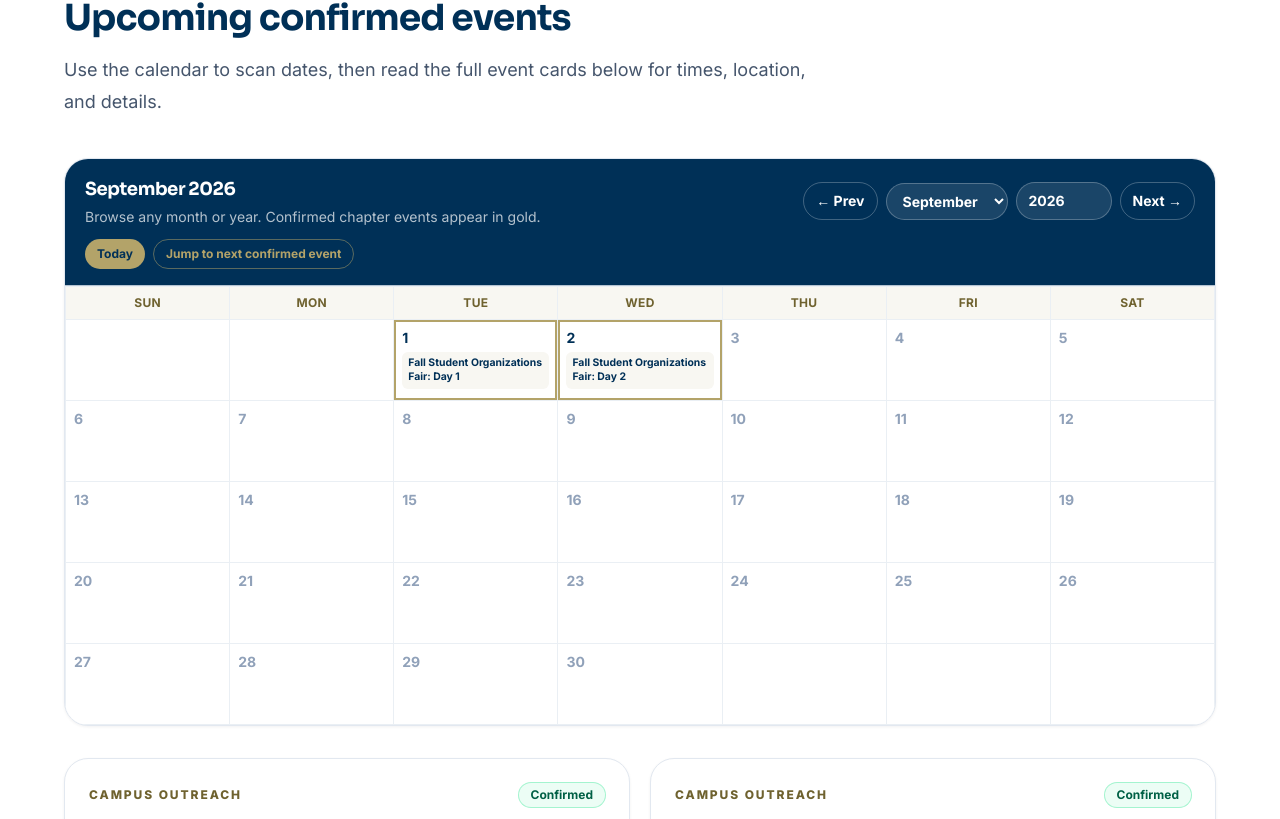
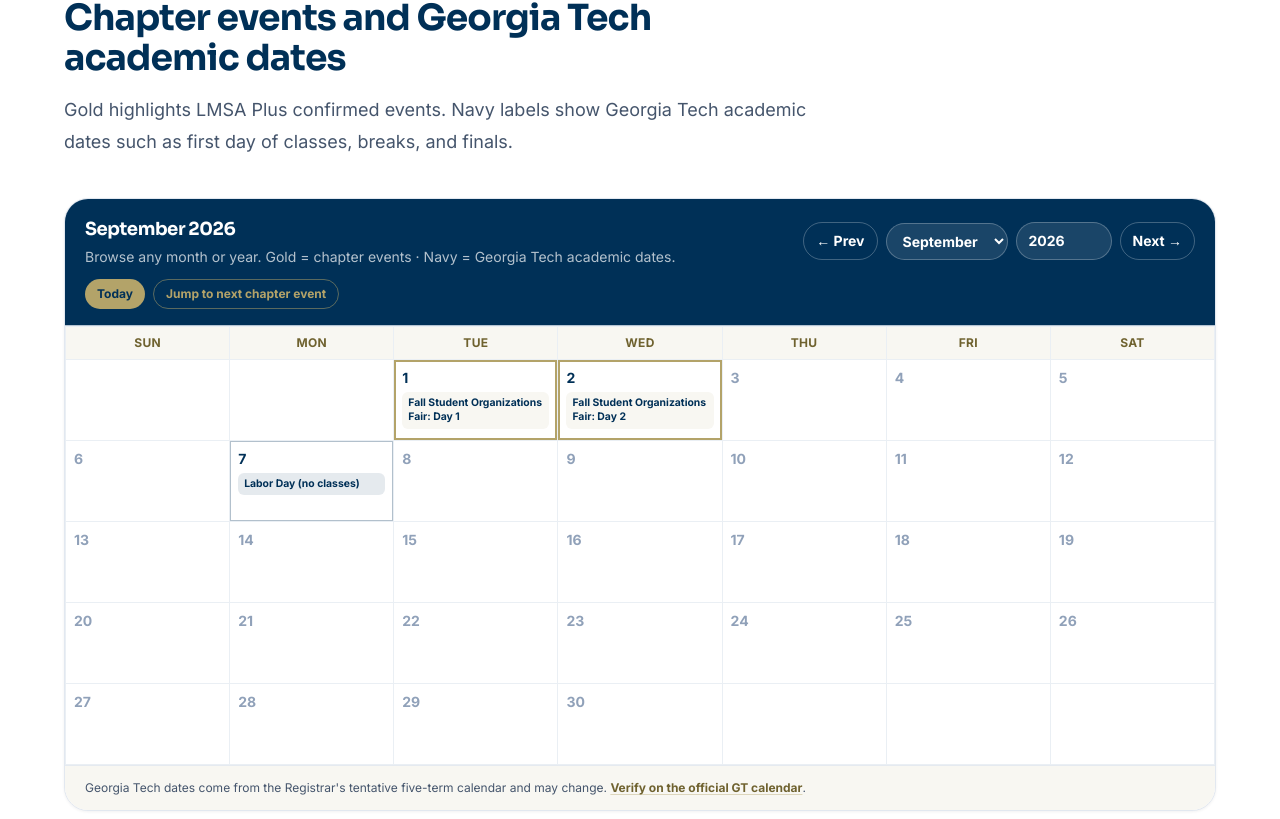
Before and after one commit to jas0nriverah/gt-lmsa-website, a Next.js app: page /events in a window 1280 px wide. Shown: the part 661-1480 px from the top of the page. Built offline with nearby package versions, Linux system fonts and the light colour scheme.

Commit message:
Add Georgia Tech academic dates to the events calendar
Show Registrar Fall 2026 and Spring 2027 milestones alongside confirmed chapter events, with a note that institute dates may change.

Co-authored-by: Cursor <cursoragent@cursor.com>

```diff
--- a/src/app/events/page.tsx
+++ b/src/app/events/page.tsx
@@ -5,7 +5,7 @@ import { EventCalendar } from "@/components/EventCalendar";
 import { PageHero } from "@/components/PageHero";
 import { Section } from "@/components/Section";
 import { SitePage } from "@/components/SitePage";
-import { events } from "@/lib/site-data";
+import { campusCalendarDates, events } from "@/lib/site-data";
 
 export const metadata: Metadata = {
   title: "Events",
@@ -27,25 +27,28 @@ export default function EventsPage() {
       />
       <Section
         eyebrow="Confirmed calendar"
-        title="Upcoming confirmed events"
-        description="Use the calendar to scan dates, then read the full event cards below for times, location, and details."
+        title="Chapter events and Georgia Tech academic dates"
+        description="Gold highlights LMSA Plus confirmed events. Navy labels show Georgia Tech academic dates such as first day of classes, breaks, and finals."
         className="bg-white"
       >
-        {confirmedEvents.length ? (
-          <div className="grid gap-8">
-            <EventCalendar events={confirmedEvents} />
+        <div className="grid gap-8">
+          <EventCalendar
+            events={confirmedEvents}
+            campusDates={campusCalendarDates}
+          />
+          {confirmedEvents.length ? (
             <div className="grid gap-5 md:grid-cols-2">
               {confirmedEvents.map((event) => (
                 <EventCard key={event.id} event={event} />
               ))}
             </div>
-          </div>
-        ) : (
-          <EmptyState
-            title="No events have been confirmed yet"
-            description="The first public dates, locations, and registration details will be posted after the founding board verifies them."
-          />
-        )}
+          ) : (
+            <EmptyState
+              title="No LMSA Plus events have been confirmed yet"
+              description="Chapter dates will appear here after the founding board verifies them. Georgia Tech academic dates still show on the calendar above."
+            />
+          )}
+        </div>
       </Section>
       <Section
         eyebrow="Planning board"
--- a/src/components/EventCalendar.tsx
+++ b/src/components/EventCalendar.tsx
@@ -1,7 +1,7 @@
 "use client";
 
 import { useMemo, useState } from "react";
-import type { ChapterEvent } from "@/lib/site-types";
+import type { CampusCalendarDate, ChapterEvent } from "@/lib/site-types";
 
 const WEEKDAYS = ["Sun", "Mon", "Tue", "Wed", "Thu", "Fri", "Sat"];
 const MONTH_NAMES = [
@@ -19,13 +19,37 @@ const MONTH_NAMES = [
   "December",
 ];
 
+type CalendarItem = {
+  id: string;
+  title: string;
+  kind: "chapter" | "campus";
+  href?: string;
+};
+
 function parseLocalDate(isoDate: string) {
   const [year, month, day] = isoDate.split("-").map(Number);
   return new Date(year, month - 1, day);
 }
 
-function initialView(events: ChapterEvent[]) {
-  const dated = events
+function eachDayInRange(startIso: string, endIso?: string) {
+  const start = parseLocalDate(startIso);
+  const end = endIso ? parseLocalDate(endIso) : start;
+  const days: Date[] = [];
+  for (
+    let cursor = new Date(start.getFullYear(), start.getMonth(), start.getDate());
+    cursor.getTime() <= end.getTime();
+    cursor = new Date(cursor.getFullYear(), cursor.getMonth(), cursor.getDate() + 1)
+  ) {
+    days.push(new Date(cursor));
+  }
+  return days;
+}
+
+function initialView(
+  chapterEvents: ChapterEvent[],
+  campusDates: CampusCalendarDate[],
+) {
+  const dated = chapterEvents
     .filter((event) => event.startDate)
     .map((event) => parseLocalDate(event.startDate!))
     .sort((a, b) => a.getTime() - b.getTime());
@@ -34,29 +58,69 @@ function initialView(events: ChapterEvent[]) {
     return { year: dated[0].getFullYear(), monthIndex: dated[0].getMonth() };
   }
 
+  const campusDated = campusDates
+    .map((date) => parseLocalDate(date.startDate))
+    .sort((a, b) => a.getTime() - b.getTime());
+  if (campusDated.length) {
+    return {
+      year: campusDated[0].getFullYear(),
+      monthIndex: campusDated[0].getMonth(),
+    };
+  }
+
   const today = new Date();
   return { year: today.getFullYear(), monthIndex: today.getMonth() };
 }
 
-export function EventCalendar({ events }: { events: ChapterEvent[] }) {
-  const startingPoint = useMemo(() => initialView(events), [events]);
+export function EventCalendar({
+  events,
+  campusDates = [],
+}: {
+  events: ChapterEvent[];
+  campusDates?: CampusCalendarDate[];
+}) {
+  const startingPoint = useMemo(
+    () => initialView(events, campusDates),
+    [events, campusDates],
+  );
   const [year, setYear] = useState(startingPoint.year);
   const [monthIndex, setMonthIndex] = useState(startingPoint.monthIndex);
 
-  const eventsByDay = useMemo(() => {
-    const map = new Map<number, ChapterEvent[]>();
+  const itemsByDay = useMemo(() => {
+    const map = new Map<number, CalendarItem[]>();
+
+    function addItem(date: Date, item: CalendarItem) {
+      if (date.getFullYear() !== year || date.getMonth() !== monthIndex) {
+        return;
+      }
+      const list = map.get(date.getDate()) ?? [];
+      list.push(item);
+      map.set(date.getDate(), list);
+    }
+
     for (const event of events) {
       if (!event.startDate) continue;
-      const date = parseLocalDate(event.startDate);
-      if (date.getFullYear() !== year || date.getMonth() !== monthIndex) {
-        continue;
+      addItem(parseLocalDate(event.startDate), {
+        id: event.id,
+        title: event.title,
+        kind: "chapter",
+        href: `#${event.id}`,
+      });
+    }
+
+    for (const campusDate of campusDates) {
+      for (const day of eachDayInRange(campusDate.startDate, campusDate.endDate)) {
+        addItem(day, {
+          id: `${campusDate.id}-${day.toISOString().slice(0, 10)}`,
+          title: campusDate.title,
+          kind: "campus",
+          href: campusDate.sourceUrl,
+        });
       }
-      const list = map.get(date.getDate()) ?? [];
-      list.push(event);
-      map.set(date.getDate(), list);
     }
+
     return map;
-  }, [events, year, monthIndex]);
+  }, [events, campusDates, year, monthIndex]);
 
   const firstDay = new Date(year, monthIndex, 1).getDay();
   const daysInMonth = new Date(year, monthIndex + 1, 0).getDate();
@@ -80,7 +144,7 @@ export function EventCalendar({ events }: { events: ChapterEvent[] }) {
     setMonthIndex(today.getMonth());
   }
 
-  function goToNextEvent() {
+  function goToNextChapterEvent() {
     const upcoming = events
       .filter((event) => event.startDate)
       .map((event) => parseLocalDate(event.startDate!))
@@ -103,7 +167,7 @@ export function EventCalendar({ events }: { events: ChapterEvent[] }) {
               {MONTH_NAMES[monthIndex]} {year}
             </h3>
             <p className="mt-1 text-sm text-white/70">
-              Browse any month or year. Confirmed chapter events appear in gold.
+              Browse any month or year. Gold = chapter events · Navy = Georgia Tech academic dates.
             </p>
           </div>
           <div className="flex flex-wrap items-center gap-2">
@@ -167,10 +231,10 @@ export function EventCalendar({ events }: { events: ChapterEvent[] }) {
           </button>
           <button
             type="button"
-            onClick={goToNextEvent}
+            onClick={goToNextChapterEvent}
             className="rounded-full border border-gt-gold/50 px-3 py-1.5 text-xs font-bold text-gt-gold transition hover:bg-white/10"
           >
-            Jump to next confirmed event
+            Jump to next chapter event
           </button>
         </div>
       </div>
@@ -185,35 +249,62 @@ export function EventCalendar({ events }: { events: ChapterEvent[] }) {
           </div>
         ))}
         {cells.map((day, index) => {
-          const dayEvents = day ? eventsByDay.get(day) : undefined;
-          const hasEvents = Boolean(dayEvents?.length);
+          const dayItems = day ? itemsByDay.get(day) : undefined;
+          const hasChapter = Boolean(
+            dayItems?.some((item) => item.kind === "chapter"),
+          );
+          const hasCampus = Boolean(
+            dayItems?.some((item) => item.kind === "campus"),
+          );
 
           return (
             <div
               key={`${year}-${monthIndex}-${index}`}
               className={`min-h-20 bg-white p-2 ${
-                hasEvents ? "ring-2 ring-inset ring-gt-gold" : ""
+                hasChapter
+                  ? "ring-2 ring-inset ring-gt-gold"
+                  : hasCampus
+                    ? "ring-1 ring-inset ring-gt-navy/30"
+                    : ""
               }`}
             >
               {day ? (
                 <>
                   <p
                     className={`text-sm font-bold ${
-                      hasEvents ? "text-gt-navy" : "text-slate-400"
+                      hasChapter || hasCampus ? "text-gt-navy" : "text-slate-400"
                     }`}
                   >
                     {day}
                   </p>
-                  {hasEvents ? (
+                  {dayItems?.length ? (
                     <ul className="mt-1 space-y-1">
-                      {dayEvents!.map((event) => (
-                        <li key={event.id}>
-                          <a
-                            href={`#${event.id}`}
-                            className="block rounded-md bg-gt-cream px-1.5 py-1 text-[0.65rem] font-bold leading-snug text-gt-navy hover:bg-gt-gold/30"
-                          >
-                            {event.title}
-                          </a>
+                      {dayItems.map((item) => (
+                        <li key={item.id}>
+                          {item.href ? (
+                            <a
+                              href={item.href}
+                              target={
+                                item.kind === "campus" ? "_blank" : undefined
+                              }
+                              rel={
+                                item.kind === "campus"
+                                  ? "noopener noreferrer"
+                                  : undefined
+                              }
+                              className={`block rounded-md px-1.5 py-1 text-[0.65rem] font-bold leading-snug ${
+                                item.kind === "chapter"
+                                  ? "bg-gt-cream text-gt-navy hover:bg-gt-gold/30"
+                                  : "bg-gt-navy/10 text-gt-navy hover:bg-gt-navy/15"
+                              }`}
+                            >
+                              {item.title}
+                            </a>
+                          ) : (
+                            <span className="block rounded-md bg-gt-navy/10 px-1.5 py-1 text-[0.65rem] font-bold leading-snug text-gt-navy">
+                              {item.title}
+                            </span>
+                          )}
                         </li>
                       ))}
                     </ul>
@@ -224,6 +315,19 @@ export function EventCalendar({ events }: { events: ChapterEvent[] }) {
           );
         })}
       </div>
+      <p className="border-t border-slate-200/80 bg-gt-cream px-5 py-3 text-xs leading-5 text-slate-600">
+        Georgia Tech dates come from the Registrar&apos;s tentative five-term
+        calendar and may change.{" "}
+        <a
+          href="https://registrar.gatech.edu/info/tentative-five-term-school-calendar"
+          target="_blank"
+          rel="noopener noreferrer"
+          className="font-bold text-gt-dark-gold underline decoration-gt-gold/40 underline-offset-2 hover:text-gt-navy"
+        >
+          Verify on the official GT calendar
+        </a>
+        .
+      </p>
     </div>
   );
 }
--- a/src/lib/site-data.ts
+++ b/src/lib/site-data.ts
@@ -13,6 +13,7 @@ import type {
   ActionLink,
   Announcement,
   BoardMember,
+  CampusCalendarDate,
   ChapterEvent,
   ChapterInfo,
   CoreValue,
@@ -296,6 +297,128 @@ export const events: ChapterEvent[] = [
     description:
       "A planned first meeting for members to connect, review the semester direction, and learn how to participate in early chapter projects.",
     registrationStatus: "coming-soon",
+  },
+];
+
+// Georgia Tech academic dates from the Registrar tentative five-term calendar.
+// Verify against https://registrar.gatech.edu/info/tentative-five-term-school-calendar
+// before relying on these for planning. Dates may change.
+const GT_CALENDAR_SOURCE =
+  "https://registrar.gatech.edu/info/tentative-five-term-school-calendar";
+
+export const campusCalendarDates: CampusCalendarDate[] = [
+  {
+    id: "gt-fall-2026-first-day",
+    title: "GT First Day of Classes",
+    startDate: "2026-08-24",
+    term: "Fall 2026",
+    sourceUrl: GT_CALENDAR_SOURCE,
+  },
+  {
+    id: "gt-fall-2026-labor-day",
+    title: "Labor Day (no classes)",
+    startDate: "2026-09-07",
+    term: "Fall 2026",
+    sourceUrl: GT_CALENDAR_SOURCE,
+  },
+  {
+    id: "gt-fall-2026-recess",
+    title: "Fall Break (no classes)",
+    startDate: "2026-10-05",
+    endDate: "2026-10-06",
+    term: "Fall 2026",
+    sourceUrl: GT_CALENDAR_SOURCE,
+  },
+  {
+    id: "gt-fall-2026-thanksgiving-eve",
+    title: "Day before Thanksgiving (no classes)",
+    startDate: "2026-11-25",
+    term: "Fall 2026",
+    sourceUrl: GT_CALENDAR_SOURCE,
+  },
+  {
+    id: "gt-fall-2026-thanksgiving",
+    title: "Thanksgiving Break",
+    startDate: "2026-11-26",
+    endDate: "2026-11-27",
+    term: "Fall 2026",
+    sourceUrl: GT_CALENDAR_SOURCE,
+  },
+  {
+    id: "gt-fall-2026-final-instructional",
+    title: "Final Instructional Class Days",
+    startDate: "2026-12-07",
+    endDate: "2026-12-08",
+    term: "Fall 2026",
+    sourceUrl: GT_CALENDAR_SOURCE,
+  },
+  {
+    id: "gt-fall-2026-reading-day",
+    title: "Reading Day",
+    startDate: "2026-12-09",
+    term: "Fall 2026",
+    sourceUrl: GT_CALENDAR_SOURCE,
+  },
+  {
+    id: "gt-fall-2026-finals",
+    title: "Final Exams",
+    startDate: "2026-12-10",
+    endDate: "2026-12-17",
+    term: "Fall 2026",
+    sourceUrl: GT_CALENDAR_SOURCE,
+  },
+  {
+    id: "gt-fall-2026-commencement",
+    title: "Commencement",
+    startDate: "2026-12-17",
+    endDate: "2026-12-19",
+    term: "Fall 2026",
+    sourceUrl: GT_CALENDAR_SOURCE,
+  },
+  {
+    id: "gt-spring-2027-first-day",
+    title: "GT First Day of Classes",
+    startDate: "2027-01-11",
+    term: "Spring 2027",
+    sourceUrl: GT_CALENDAR_SOURCE,
+  },
+  {
+    id: "gt-spring-2027-mlk",
+    title: "MLK Day (no classes)",
+    startDate: "2027-01-18",
+    term: "Spring 2027",
+    sourceUrl: GT_CALENDAR_SOURCE,
+  },
+  {
+    id: "gt-spring-2027-break",
+    title: "Spring Break",
+    startDate: "2027-03-22",
+    endDate: "2027-03-26",
+    term: "Spring 2027",
+    sourceUrl: GT_CALENDAR_SOURCE,
+  },
+  {
+    id: "gt-spring-2027-final-instructional",
+    title: "Final Instructional Class Days",
+    startDate: "2027-04-26",
+    endDate: "2027-04-27",
+    term: "Spring 2027",
+    sourceUrl: GT_CALENDAR_SOURCE,
+  },
+  {
+    id: "gt-spring-2027-reading-day",
+    title: "Reading Day",
+    startDate: "2027-04-28",
+    term: "Spring 2027",
+    sourceUrl: GT_CALENDAR_SOURCE,
+  },
+  {
+    id: "gt-spring-2027-finals",
+    title: "Final Exams",
+    startDate: "2027-04-29",
+    endDate: "2027-05-06",
+    term: "Spring 2027",
+    sourceUrl: GT_CALENDAR_SOURCE,
   },
 ];
 
```
Also changed, not shown: src/lib/site-types.ts (+10 -0 lines).
